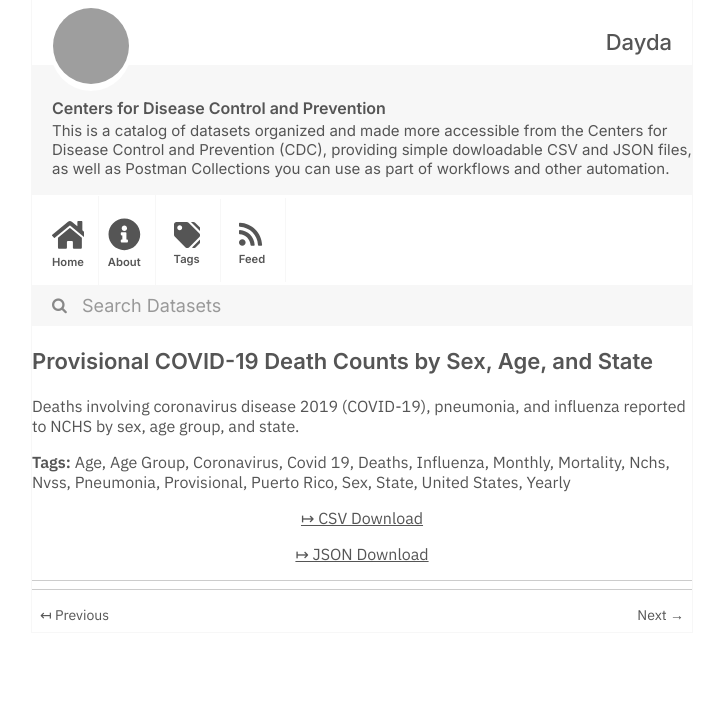
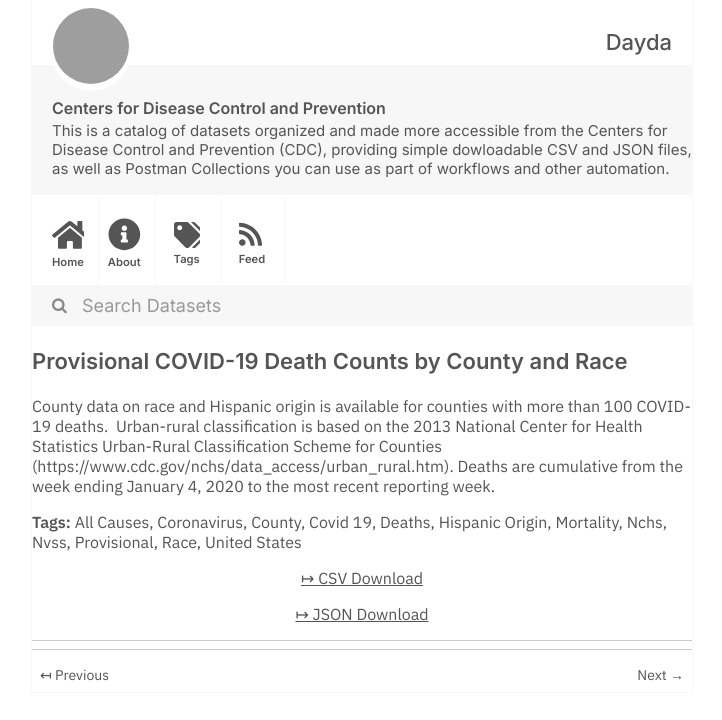
Before and after one commit to dayda-entities/centers-for-disease-control-and-prevention, a Jekyll site: the page built from _posts/2020-11-12-provisional-covid-19-death-cou.md, in a window 1280 px wide, cut to the strip 0-720 px from the top of the page. Shown: the whole strip, without its empty margins (278-1000 px from the left). Built offline with Jekyll 4.4.1, drawn with Linux system fonts in a browser that asks for light colours; grey boxes are pictures that could not be loaded.

Commit message:
Publish Data

```diff
--- a/_posts/2020-11-12-provisional-covid-19-death-cou.md
+++ b/_posts/2020-11-12-provisional-covid-19-death-cou.md
@@ -1,31 +1,26 @@
 ---
-title: 'Provisional COVID-19 Death Counts by Sex, Age, and State'
-created: '2020-11-12T12:13:39.847156'
-modified: '2021-05-12T19:56:24.493951'
+title: Provisional COVID-19 Death Counts by County and Race
+created: '2020-11-12T12:15:09.372049'
+modified: '2021-05-12T19:56:40.019914'
 state: active
 type: dataset
 tags:
-  - Age
-  - Age Group
+  - All Causes
   - Coronavirus
+  - County
   - Covid 19
   - Deaths
-  - Influenza
-  - Monthly
+  - Hispanic Origin
   - Mortality
   - Nchs
   - Nvss
-  - Pneumonia
   - Provisional
-  - Puerto Rico
-  - Sex
-  - State
+  - Race
   - United States
-  - Yearly
 groups: []
-csv_url: 'https://data.cdc.gov/api/views/9bhg-hcku/rows.csv?accessType=DOWNLOAD'
-json_url: 'https://data.cdc.gov/api/views/9bhg-hcku/rows.json?accessType=DOWNLOAD'
+csv_url: 'https://data.cdc.gov/api/views/k8wy-p9cg/rows.csv?accessType=DOWNLOAD'
+json_url: 'https://data.cdc.gov/api/views/k8wy-p9cg/rows.json?accessType=DOWNLOAD'
 layout: post
 
 ---
-Deaths involving coronavirus disease 2019 (COVID-19), pneumonia, and influenza reported to NCHS by sex, age group, and state.
+County data on race and Hispanic origin is available for counties with more than 100 COVID-19 deaths.  Urban-rural classification is based on the 2013 National Center for Health Statistics Urban-Rural Classification Scheme for Counties (https://www.cdc.gov/nchs/data_access/urban_rural.htm).  Deaths are cumulative from the week ending January 4, 2020 to the most recent reporting week.
```
